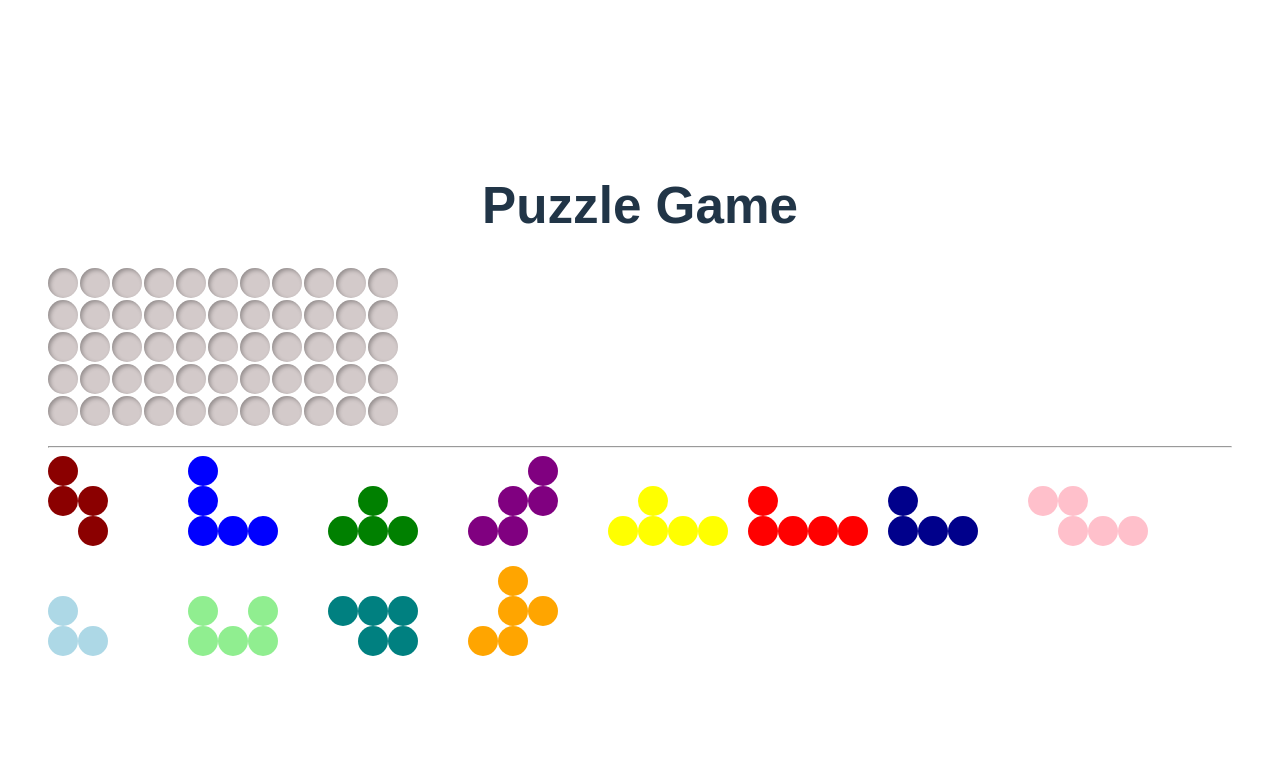
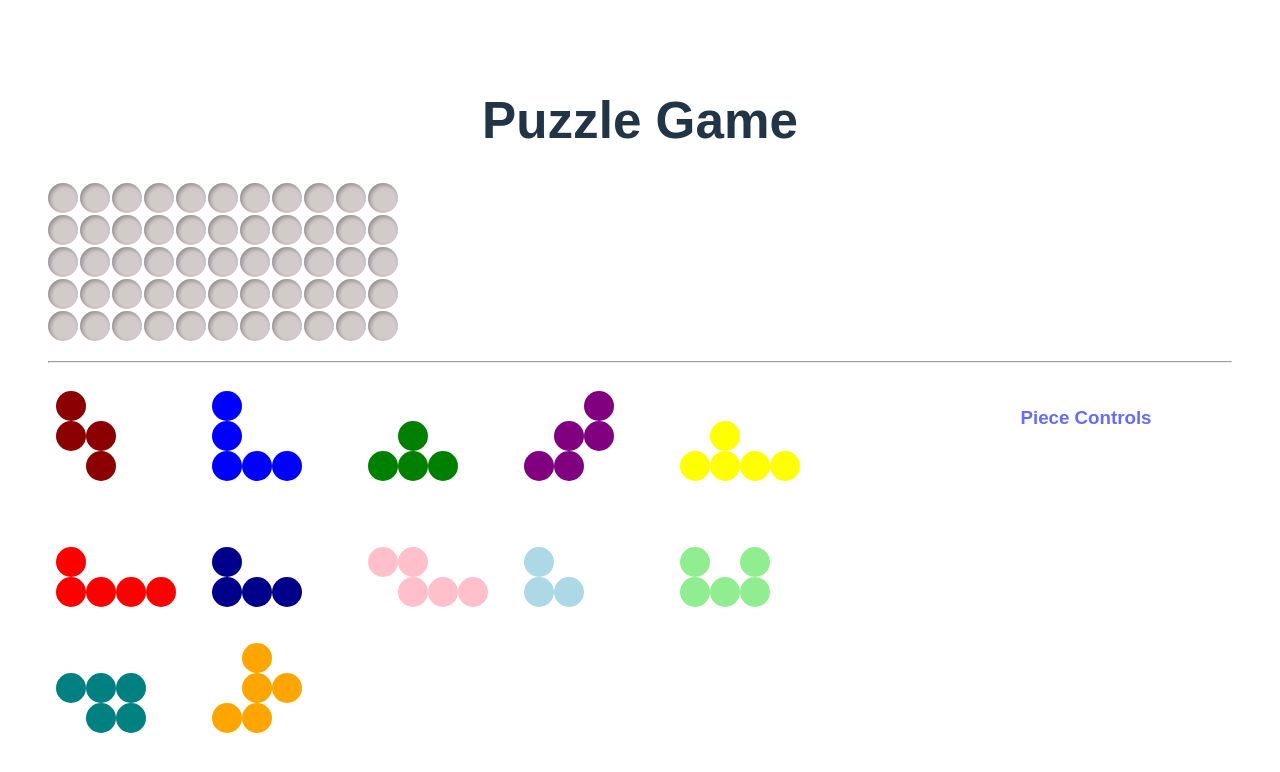
Before and after one commit to Marcus-Johnsson/Square-Puzzle, a Svelte app: page / in a window 1280 px wide. Shown: the top 772 px of the page. Built offline with nearby package versions, Linux system fonts and the light colour scheme.

Commit message:
Enhance piece manipulation and controls in Board component; update piece shapes in pieces.js

```diff
--- a/src/components/Board.svelte
+++ b/src/components/Board.svelte
@@ -1,5 +1,5 @@
 <script>
-import { allPieces  } from "../lib/pieces";
+  import { allPieces } from "../lib/pieces";
 
   export let width;
   export let height;
@@ -17,10 +17,133 @@ for (let y = 0; y < height; y++) {
       });
     }
   }
+
   let draggedPiece = null;
+  let pieceRotations = {}; // Track rotation state for each piece
+  let pieceFlipped = {}; // Track flip state for each piece
+  let selectedPiece = null; // Currently selected piece for manipulation
 
   function onDragOver(event) {
-    event.preventDefault();}
+    event.preventDefault();
+  }
+
+  // Function to rotate a shape matrix 90 degrees clockwise
+  function rotateShape(shape) {
+    const rows = shape.length;
+    const cols = shape[0].length;
+    const rotated = [];
+
+    for (let col = 0; col < cols; col++) {
+      const newRow = [];
+      for (let row = rows - 1; row >= 0; row--) {
+        newRow.push(shape[row][col]);
+      }
+      rotated.push(newRow);
+    }
+    return rotated;
+  }
+
+  // Function to flip a shape matrix horizontally
+  function flipShape(shape) {
+    return shape.map(row => [...row].reverse());
+  }
+
+  // Get transformed shape for a piece based on its current state
+  function getTransformedShape(piece) {
+    let shape = piece.shape;
+
+    // Apply rotations
+    const rotations = pieceRotations[piece.name] || 0;
+    for (let i = 0; i < rotations; i++) {
+      shape = rotateShape(shape);
+    }
+
+    // Apply flip if needed
+    if (pieceFlipped[piece.name]) {
+      shape = flipShape(shape);
+    }
+
+    return shape;
+  }
+
+  // Check if a piece can be legally placed at a specific position
+  function isValidPlacement(shape, baseX, baseY, pivotX, pivotY, excludePieceId = null) {
+    for (let rowIndex = 0; rowIndex < shape.length; rowIndex++) {
+      for (let colIndex = 0; colIndex < shape[rowIndex].length; colIndex++) {
+        if (shape[rowIndex][colIndex]) {
+          const targetX = baseX + (colIndex - pivotX);
+          const targetY = baseY + (rowIndex - pivotY);
+
+          // Check if position is within board bounds
+          if (targetX < 0 || targetX >= width || targetY < 0 || targetY >= height) {
+            return false;
+          }
+
+          // Check if position is already occupied by another piece
+          const boardCell = cells.find(c => c.x === targetX && c.y === targetY);
+          if (boardCell && boardCell.occupied && boardCell.pieceId !== excludePieceId) {
+            return false;
+          }
+        }
+      }
+    }
+    return true;
+  }
+
+  // Piece selection and control functions
+  function selectPiece(piece) {
+    selectedPiece = selectedPiece === piece.name ? null : piece.name;
+  }
+
+  function rotateSelectedLeft() {
+    if (!selectedPiece) return;
+    pieceRotations[selectedPiece] = (pieceRotations[selectedPiece] || 0) - 1;
+    if (pieceRotations[selectedPiece] < 0) {
+      pieceRotations[selectedPiece] = 3;
+    }
+    // Force reactivity by reassigning both objects
+    pieceRotations = { ...pieceRotations };
+    pieceFlipped = { ...pieceFlipped };
+  }
+
+  function rotateSelectedRight() {
+    if (!selectedPiece) return;
+    pieceRotations[selectedPiece] = (pieceRotations[selectedPiece] || 0) + 1;
+    if (pieceRotations[selectedPiece] >= 4) {
+      pieceRotations[selectedPiece] = 0;
+    }
+    // Force reactivity by reassigning both objects
+    pieceRotations = { ...pieceRotations };
+    pieceFlipped = { ...pieceFlipped };
+  }
+
+  function flipSelectedHorizontal() {
+    if (!selectedPiece) return;
+    pieceFlipped[selectedPiece] = !pieceFlipped[selectedPiece];
+    // Force reactivity by reassigning both objects
+    pieceRotations = { ...pieceRotations };
+    pieceFlipped = { ...pieceFlipped };
+  }
+
+  function resetSelected() {
+    if (!selectedPiece) return;
+
+    // If piece is on board, remove it first
+    const selectedPieceData = allPieces.find(p => p.name === selectedPiece);
+    const isPlaced = cells.some(c => c.pieceId === selectedPiece);
+
+    if (isPlaced) {
+      removePiece(selectedPiece);
+    }
+
+    // Reset transformations
+    pieceRotations[selectedPiece] = 0;
+    pieceFlipped[selectedPiece] = false;
+
+    // Force reactivity by reassigning both objects
+    pieceRotations = { ...pieceRotations };
+    pieceFlipped = { ...pieceFlipped };
+  }
 
   function startDragging(name, color, shape, pivotX = 0, pivotY = 0, clearCells = []) {
     draggedPiece = {
@@ -28,9 +151,11 @@ function startDragging(name, color, shape, pivotX = 0, pivotY = 0, clearCells =
       color,
       shape,
       pivotX,
-    pivotY
+      pivotY,
+      originalCells: [...clearCells] // Store original position for restoration
     };
 
+    // Temporarily clear the piece from the board
     clearCells.forEach(c => {
       c.occupied = false;
       c.color = null;
@@ -43,18 +168,15 @@ function startDragging(name, color, shape, pivotX = 0, pivotY = 0, clearCells =
   function onDrop(targetCell) {
     if (!draggedPiece) return;
 
-  const { pivotX, pivotY, name } = draggedPiece;
+    const { pivotX, pivotY, name, shape, color, originalCells } = draggedPiece;
     const { x: baseX, y: baseY } = targetCell;
 
-  cells.forEach(c => {
-    if (c.pieceId === name) {
-      c.occupied = false;
-      c.color = null;
-      c.pieceId = null;
-    }
-  });
+    // Check if the move is legal
+    const isLegal = isValidPlacement(shape, baseX, baseY, pivotX, pivotY, name);
 
-  draggedPiece.shape.forEach((row, rowIndex) => {
+    if (isLegal) {
+      // Legal move: place the piece
+      shape.forEach((row, rowIndex) => {
         row.forEach((val, colIndex) => {
           if (val) {
             const targetX = baseX + (colIndex - pivotX);
@@ -63,18 +185,27 @@ function onDrop(targetCell) {
             const boardCell = cells.find(c => c.x === targetX && c.y === targetY);
             if (boardCell) {
               boardCell.occupied = true;
-          boardCell.color = draggedPiece.color;
+              boardCell.color = color;
               boardCell.pieceId = name;
             }
           }
         });
       });
+    } else {
+      // Illegal move: restore original position if piece was previously on board
+      if (originalCells.length > 0) {
+        originalCells.forEach(c => {
+          c.occupied = true;
+          c.color = color;
+          c.pieceId = name;
+        });
+      }
+      // If it was from tray (originalCells empty), piece just returns to tray
+    }
 
     draggedPiece = null;
-
     cells = [...cells]; // refresh board
   }
-
 
   function onReDrag(cell) {
     if (!cell.pieceId) return;
@@ -101,9 +232,14 @@ function onReDrag(cell) {
     startDragging(cell.pieceId, pieceCells[0].color, shape, pivotX, pivotY, pieceCells);
   }
 
+  // Force reactivity when piece transformations change
+  $: transformationKey = JSON.stringify(pieceRotations) + JSON.stringify(pieceFlipped);
+
   $: piecesOnBoard = allPieces.map(piece => ({
     ...piece,
-    placed: cells.some(c => c.pieceId === piece.name)
+    placed: cells.some(c => c.pieceId === piece.name),
+    // Add transformation key to force reactivity
+    _transformKey: transformationKey
   }));
 
   function removePiece(name) {
@@ -118,7 +254,6 @@ function onReDrag(cell) {
   }
 </script>
 
-
 <!-- Puzzle board -->
 <div class="board" style="grid-template-columns: repeat({width}, 30px);">
   {#each cells as cell}
@@ -126,7 +261,6 @@ function onReDrag(cell) {
     <div
       class="socket"
       role="gridcell"
-
       draggable={cell.occupied}
       on:dragstart={() => onReDrag(cell)}
       on:dragover={onDragOver}
@@ -134,42 +268,38 @@ function onReDrag(cell) {
       {#if cell.occupied}
         <div class="placed" style="background:{cell.color}"></div>
       {/if}
-
     </div>
   {/each}
 </div>
+
 <hr />
 
+<!-- Game area with pieces and controls -->
+<div class="game-container">
   <!-- piece tray -->
   <div class="pieces">
     {#each piecesOnBoard as piece}
+      {@const transformedShape = getTransformedShape(piece)}
       <!-- svelte-ignore a11y_interactive_supports_focus -->
       <!-- svelte-ignore a11y_click_events_have_key_events -->
-    <div class="piece"
-      style="opacity: {piece.placed ? 0.3 : 1}; cursor: {piece.placed ? 'pointer' : 'grab'}"
+      <div class="piece {selectedPiece === piece.name ? 'selected' : ''}"
+        style="opacity: {piece.placed ? 0.3 : 1};"
         role="button"
-      on:click={() => piece.placed && removePiece(piece.name)}>
+        on:click={() => selectPiece(piece)}>
 
-
-      {#each piece.shape as row, rowIndex}
-
+        {#each transformedShape as row, rowIndex}
           <div class="row">
             {#each row as cell, colIndex}
               <div
-              role="button"
-              draggable={!piece.placed}
+                draggable={!piece.placed && selectedPiece !== piece.name}
                 class="cell {cell ? 'filled' : ''}"
-              style="
-                background: {cell ? piece.color : 'transparent'};                cursor: {piece.placed ? 'pointer' : 'grab'};"
-
+                style="background: {cell ? piece.color : 'transparent'};"
                 on:dragstart={() => startDragging(
                   piece.name,
                   piece.color,
-                piece.shape,
+                  transformedShape,
                   colIndex,   // pivotX
                   rowIndex    // pivotY
-
-
                 )}>
               </div>
             {/each}
@@ -179,9 +309,47 @@ function onReDrag(cell) {
     {/each}
   </div>
 
+  <!-- Control menu -->
+  <div class="control-menu">
+    <h3>Piece Controls</h3>
+    {#if selectedPiece}
+      {@const selectedPieceData = allPieces.find(p => p.name === selectedPiece)}
+      <div class="selected-piece-info">
+        <h4>Selected: {selectedPieceData.name}</h4>
+        <div class="piece-preview">
+          {#each getTransformedShape(selectedPieceData) as row}
+            <div class="row">
+              {#each row as cell}
+                <div class="preview-cell {cell ? 'filled' : ''}"
+                     style="background: {cell ? selectedPieceData.color : 'transparent'};"></div>
+              {/each}
+            </div>
+          {/each}
+        </div>
+      </div>
+
+      <div class="controls">
+        {#if cells.some(c => c.pieceId === selectedPiece)}
+          <!-- Controls for placed pieces -->
+          <button on:click={() => removePiece(selectedPiece)} class="remove-btn">🗑️ Remove from Board</button>
+          <button on:click={resetSelected} class="control-btn">↺ Reset & Remove</button>
+        {:else}
+          <!-- Controls for pieces in tray -->
+          <button on:click={rotateSelectedLeft} class="control-btn">⟲ Rotate Left</button>
+          <button on:click={rotateSelectedRight} class="control-btn">⟳ Rotate Right</button>
+          <button on:click={flipSelectedHorizontal} class="control-btn">↔ Flip</button>
+          <button on:click={resetSelected} class="control-btn">↺ Reset Orientation</button>
+        {/if}
+      </div>
+
+      <button on:click={() => selectedPiece = null} class="deselect-btn">Deselect</button>
+    {:else}
+      <p class="help-text">Click on a piece to select it and access controls</p>
+    {/if}
+  </div>
+</div>
 
 <style>
-
   .board {
     display: grid;
     gap: 2px;
@@ -193,21 +361,24 @@ function onReDrag(cell) {
     height: 30px;
     border-radius: 50%;
     background: #d3caca;
-    box-shadow: inset 2px 2px 4px rgba(0,0,0,0.3);
+    box-shadow: inset 2px 2px 4px rgba(0, 0, 0, 0.3);
     display: flex;
     align-items: center;
     justify-content: center;
   }
+
   .placed {
     width: 30px;
     height: 30px;
     border-radius: 50%;
   }
+
   .pieces {
     display: flex;
     flex-wrap: wrap;
     gap: 20px;
   }
+
   .row {
     display: flex;
   }
@@ -217,6 +388,137 @@ function onReDrag(cell) {
     height: 30px;
     display: inline-block;
     border-radius: 50%;
+  }
 
+  .game-container {
+    display: flex;
+    gap: 30px;
+    align-items: flex-start;
+    justify-content: center;
+    margin-top: 20px;
+  }
+
+  .piece {
+    cursor: pointer;
+    padding: 8px;
+    border-radius: 8px;
+    transition: all 0.2s ease;
+  }
+
+  .piece:hover {
+    background: rgba(255, 255, 255, 0.1);
+  }
+
+  .piece.selected {
+    background: rgba(100, 108, 255, 0.2);
+    border: 2px solid #646cff;
+    transform: scale(1.05);
+  }
+
+  .control-menu {
+    min-width: 250px;
+    padding: 20px;
+    background: rgba(255, 255, 255, 0.05);
+    border-radius: 12px;
+    border: 1px solid rgba(255, 255, 255, 0.1);
+  }
+
+  .control-menu h3 {
+    margin-top: 0;
+    color: #646cff;
+    text-align: center;
+  }
+
+  .selected-piece-info {
+    margin-bottom: 20px;
+    text-align: center;
+  }
+
+  .selected-piece-info h4 {
+    margin: 0 0 10px 0;
+    text-transform: capitalize;
+  }
+
+  .piece-preview {
+    display: inline-block;
+    padding: 10px;
+    background: rgba(0, 0, 0, 0.2);
+    border-radius: 8px;
+    margin: 10px 0;
+  }
+
+  .preview-cell {
+    width: 20px;
+    height: 20px;
+    display: inline-block;
+    border-radius: 50%;
+  }
+
+  .controls {
+    display: flex;
+    flex-direction: column;
+    gap: 8px;
+    margin-bottom: 15px;
+  }
+
+  .control-btn {
+    padding: 10px 15px;
+    background: #646cff;
+    color: white;
+    border: none;
+    border-radius: 6px;
+    cursor: pointer;
+    font-size: 0.9em;
+    transition: background 0.2s ease;
+  }
+
+  .control-btn:hover {
+    background: #535bf2;
+  }
+
+  .control-btn:active {
+    transform: translateY(1px);
+  }
+
+  .remove-btn {
+    padding: 10px 15px;
+    background: #dc3545;
+    color: white;
+    border: none;
+    border-radius: 6px;
+    cursor: pointer;
+    font-size: 0.9em;
+    transition: background 0.2s ease;
+    margin-bottom: 10px;
+  }
+
+  .remove-btn:hover {
+    background: #c82333;
+  }
+
+  .remove-btn:active {
+    transform: translateY(1px);
+  }
+
+  .deselect-btn {
+    width: 100%;
+    padding: 8px;
+    background: rgba(255, 255, 255, 0.1);
+    color: inherit;
+    border: 1px solid rgba(255, 255, 255, 0.2);
+    border-radius: 6px;
+    cursor: pointer;
+    font-size: 0.85em;
+  }
+
+  .deselect-btn:hover {
+    background: rgba(255, 255, 255, 0.15);
+  }
+
+  .help-text {
+    color: rgba(255, 255, 255, 0.6);
+    font-style: italic;
+    text-align: center;
+    margin: 20px 0;
   }
 </style>
--- a/src/lib/pieces.js
+++ b/src/lib/pieces.js
@@ -5,7 +5,7 @@ export const allPieces = [
     shape: [
       [1, 0, 0, 0],
       [1, 1, 0, 0],
-      [0, 2, 0, 0]
+      [0, 1, 0, 0]
     ]
   },
   {
@@ -14,7 +14,7 @@ export const allPieces = [
     shape: [
       [1, 0, 0, 0],
       [1, 0, 0, 0],
-      [1, 2, 1, 0]
+      [1, 1, 1, 0]
     ]
   },
   {
@@ -23,7 +23,7 @@ export const allPieces = [
     shape: [
       [0, 0, 0, 0],
       [0, 1, 0, 0],
-      [1, 2, 1, 0]
+      [1, 1, 1, 0]
     ]
   },
   {
@@ -32,7 +32,7 @@ export const allPieces = [
     shape: [
       [0, 0, 1, 0],
       [0, 1, 1, 0],
-    [1, 2, 0, 0]
+      [1, 1, 0, 0]
     ]
   },
   {
@@ -41,7 +41,7 @@ export const allPieces = [
     shape: [
       [0, 0, 0, 0],
       [0, 1, 0, 0],
-    [1, 2, 1, 1]
+      [1, 1, 1, 1]
     ]
   },
   {
@@ -50,7 +50,7 @@ export const allPieces = [
     shape: [
       [0, 0, 0, 0],
       [1, 0, 0, 0],
-    [1, 2, 1, 1]
+      [1, 1, 1, 1]
     ]
   },
   {
@@ -59,7 +59,7 @@ export const allPieces = [
     shape: [
       [0, 0, 0, 0],
       [1, 0, 0, 0],
-    [1, 2, 1, 0]
+      [1, 1, 1, 0]
     ]
   },
   {
@@ -68,7 +68,7 @@ export const allPieces = [
     shape: [
       [0, 0, 0, 0],
       [1, 1, 0, 0],
-    [0, 2, 1, 1]
+      [0, 1, 1, 1]
     ]
   },
   {
@@ -77,7 +77,7 @@ export const allPieces = [
     shape: [
       [0, 0, 0, 0],
       [1, 0, 0, 0],
-    [1, 2, 0, 0]
+      [1, 1, 0, 0]
     ]
   },
   {
@@ -86,7 +86,7 @@ export const allPieces = [
     shape: [
       [0, 0, 0, 0],
       [1, 0, 1, 0],
-    [1, 2, 1, 0]
+      [1, 1, 1, 0]
     ]
   },
   {
@@ -95,7 +95,7 @@ export const allPieces = [
     shape: [
       [0, 0, 0, 0],
       [1, 1, 1, 0],
-    [0, 2, 1, 0]
+      [0, 1, 1, 0]
     ]
   },
   {
@@ -104,7 +104,7 @@ export const allPieces = [
     shape: [
       [0, 1, 0, 0],
       [0, 1, 1, 0],
-    [1, 2, 0, 0]
+      [1, 1, 0, 0]
     ]
   }
-]
+];
```
Also changed, not shown: src/components/Piece.svelte (deleted). Lines whose indentation alone changed are shown as unchanged.
